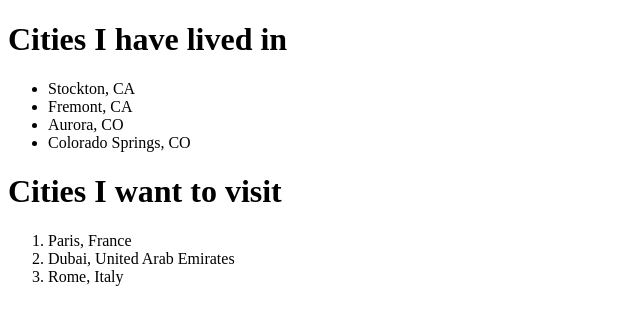
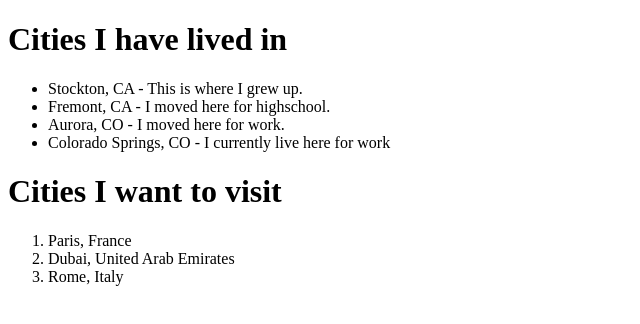
Before and after one commit to CTWills/static-website, a plain HTML site: page index.html in a window 1280 px wide. Shown: the whole page, without its empty margins (0-640 px from the left). Drawn offline with Linux system fonts and the light colour scheme.

Commit message:
Added spans

```diff
--- a/index.html
+++ b/index.html
@@ -9,10 +9,10 @@
 <body>
     <h1>Cities I have lived in</h1>
     <ul>
-        <li>Stockton, CA</li>
-        <li>Fremont, CA</li>
-        <li>Aurora, CO</li>
-        <li>Colorado Springs, CO</li>
+        <li>Stockton, CA <span>- This is where I grew up.</span></li>
+        <li>Fremont, CA <span>- I moved here for highschool.</span></li>
+        <li>Aurora, CO <span>- I moved here for work.</span></li>
+        <li>Colorado Springs, CO <span>- I currently live here for work</span></li>
     </ul>
     <h1>Cities I want to visit</h1>
     <ol>
```
